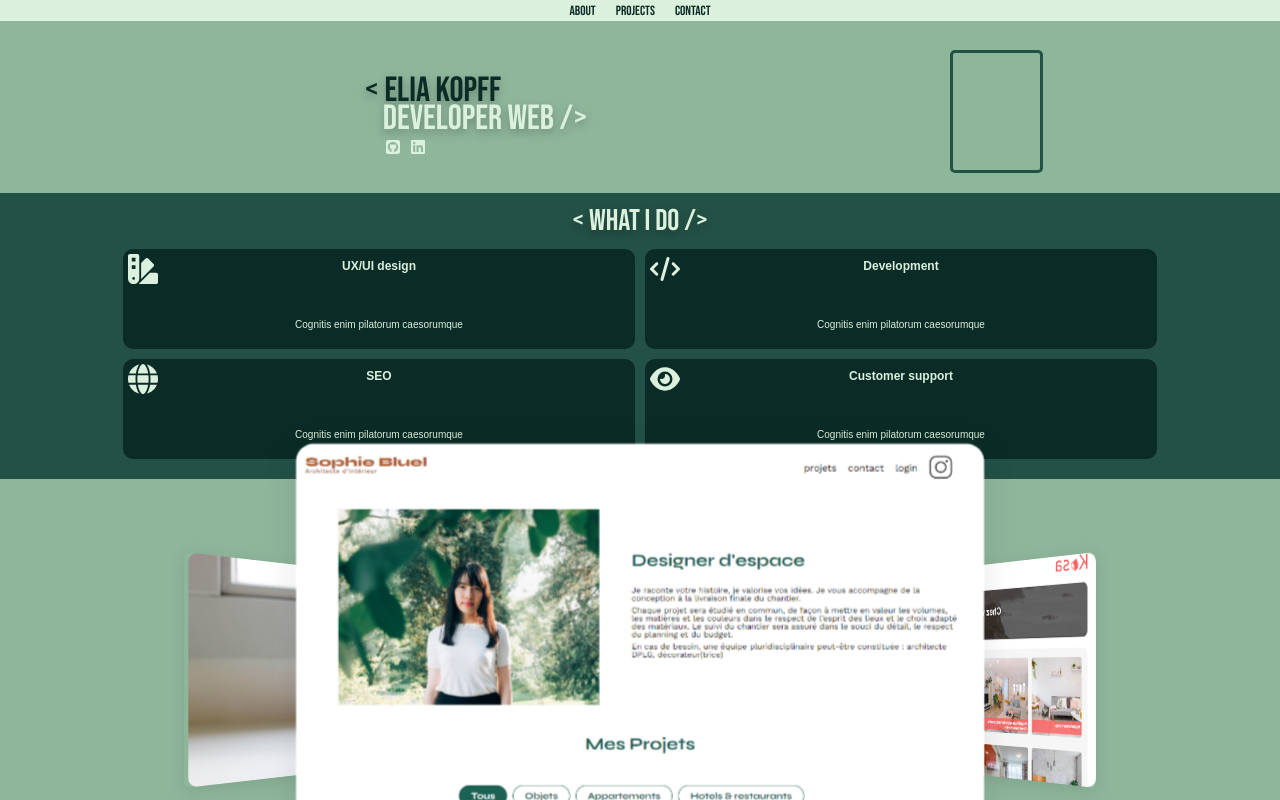
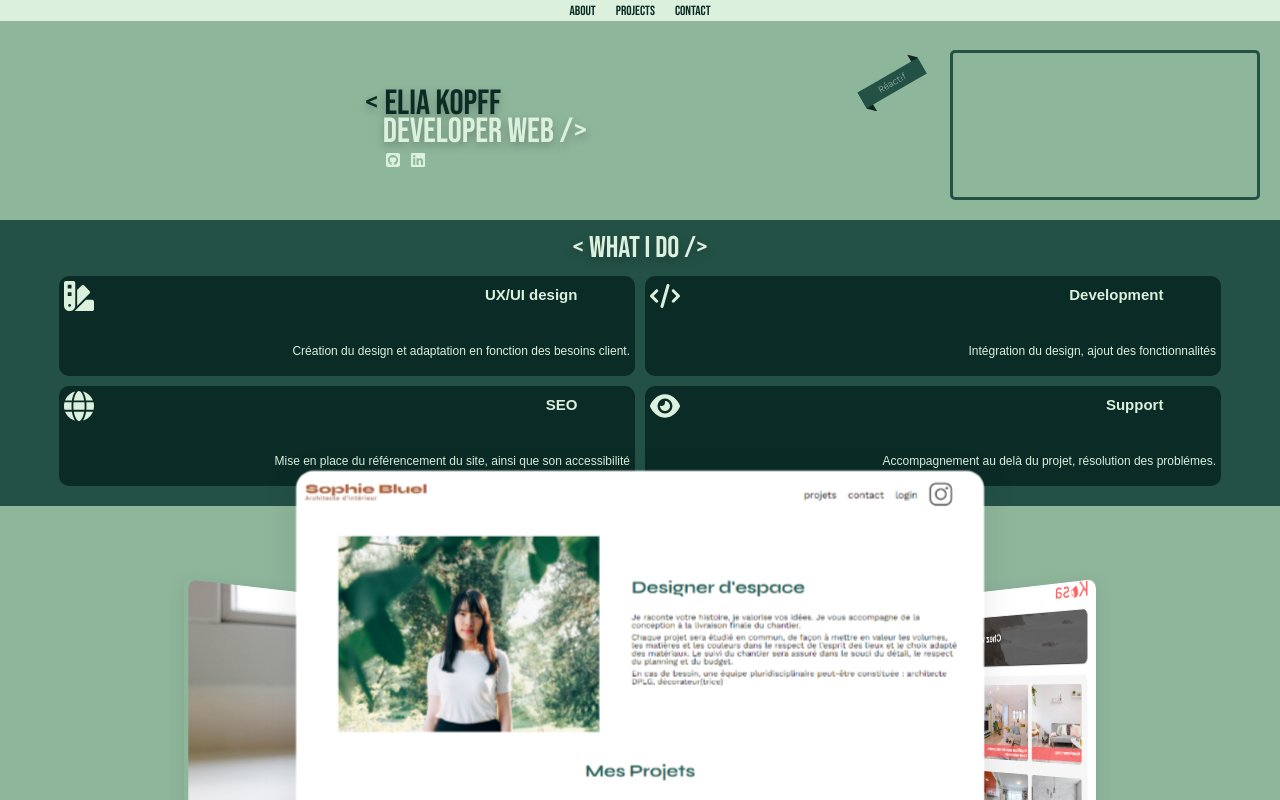
Before and after one commit to littlekanine/Portefolio_Next_gen, a Next.js app in the folder portefolio/: page / in a window 1280 px wide. Built offline with nearby package versions, Linux system fonts and the light colour scheme; a web font is replaced by a local one.

Commit message:
add text on card / start work on ribbon

```diff
--- a/portefolio/src/app/component/cards/card.js
+++ b/portefolio/src/app/component/cards/card.js
@@ -5,7 +5,7 @@ const Card = ({ iconSrc, title, text, altText = 'Icon', width = 30, height = 30
 	return (
 		<div className="card flex center align-center relative column">
 			<FontAwesomeIcon className="icon absolute" icon={iconSrc} style={{ width, height }} alt={altText} />
-			<div className="flex column align-center titleDescription">
+			<div className=" absolute titleDescription">
 				<h3 className="flex center align-center">{title}</h3>
 			</div>
 			<div className="flex center align-center descritpion">
--- a/portefolio/src/app/component/cards/card.scss
+++ b/portefolio/src/app/component/cards/card.scss
@@ -1,7 +1,7 @@
 @use '../../vendors/variable.scss' as *;
 
 .card {
-	width: 40%;
+	width: 45%;
 	height: 100px;
 	background-color: $vertNoire;
 	border-radius: 10px;
@@ -13,11 +13,16 @@
 	}
 
 	.titleDescription {
+		top: 0;
+		right: 10%;
 		padding-top: 10px;
 		height: 50%;
 	}
 
 	.descritpion {
+		position: absolute;
+		bottom: 0;
+		right: 0;
 		color: $vertClaire;
 		height: 50%;
 		font-size: 10px;
@@ -25,10 +30,14 @@
 
 	h3 {
 		color: $vertClaire;
-		font-size: 12px;
+		font-size: 15px;
+		font: 300;
 	}
 
 	p {
 		color: $vertClaire;
+		padding: 5px;
+		font-weight: 100;
+		font-size: 12px;
 	}
 }
--- a/portefolio/src/app/component/carroussel/carroussel.js
+++ b/portefolio/src/app/component/carroussel/carroussel.js
@@ -1,10 +1,10 @@
-'use client';
+"use client";
 
-import './carroussel.scss';
-import { useState, useRef, useEffect } from 'react';
-import { motion } from 'framer-motion';
-import CardProjectPhone from '../cardProjectPhone/cardProjectPhone';
-import projectsData from '../../data/projectsData.json';
+import "./carroussel.scss";
+import { useState, useRef, useEffect } from "react";
+import { motion } from "framer-motion";
+import CardProjectPhone from "../cardProjectPhone/cardProjectPhone";
+import projectsData from "../../data/projectsData.json";
 
 const Carrousel = () => {
     const [openedProjectIndex, setOpenedProjectIndex] = useState(null);
@@ -31,7 +31,7 @@ const Carrousel = () => {
             prevSlide();
         }
 
-		setTimeout(() => setIsAnimating(false), 500); // Empêche trop de swipes rapides
+        setTimeout(() => setIsAnimating(false), 500);
     };
 
     const nextSlide = () => {
@@ -47,12 +47,7 @@ const Carrousel = () => {
     return (
         <div className="flex center column">
             <div className="icon-cards mt-30 flex column" ref={carouselRef} onTouchStart={handleTouchStart} onTouchEnd={handleTouchEnd}>
-				<motion.div
-					className="icon-cards__content flex  column"
-					style={{ transformStyle: 'preserve-3d' }}
-					animate={{ rotateY: -currentIndex * 120 }}
-					transition={{ type: 'spring', stiffness: 100, damping: 20 }}
-				>
+                <motion.div className="icon-cards__content flex  column" style={{ transformStyle: "preserve-3d" }} animate={{ rotateY: -currentIndex * 120 }} transition={{ type: "spring", stiffness: 100, damping: 20 }}>
                     {projectsData.map((project, index) => (
                         <motion.div className="flex icon-cards__item" key={index} style={{ transform: `rotateY(${index * 120}deg) translateZ(35vw)` }}>
                             <CardProjectPhone
@@ -63,8 +58,8 @@ const Carrousel = () => {
                                 gitHubSite={project.gitHubSite}
                                 description={project.description}
                                 isOpen={openedProjectIndex === index}
-								onClick={() => setOpenedProjectIndex(index)}
-								onClose={() => setOpenedProjectIndex(null)}
+                                onClick={() => setOpenedProjectIndex(openedProjectIndex === index ? null : index)}
+                                // onClose={() => setOpenedProjectIndex(null)}
                             />
                         </motion.div>
                     ))}
--- a/portefolio/src/app/pages/homePage/homePage.js
+++ b/portefolio/src/app/pages/homePage/homePage.js
@@ -1,11 +1,11 @@
-import './homePage.scss';
-import { FontAwesomeIcon } from '@fortawesome/react-fontawesome';
-import { faSquareGithub, faLinkedin, faJs } from '@fortawesome/free-brands-svg-icons';
-import { faSwatchbook, faCode, faGlobe, faEye } from '@fortawesome/free-solid-svg-icons';
-import Card from '@/app/component/cards/card';
-import Carrousel from '@/app/component/carroussel/carroussel';
-import Image from 'next/image';
-import FormContact from '@/app/component/formcontact/formContact';
+import "./homePage.scss";
+import { FontAwesomeIcon } from "@fortawesome/react-fontawesome";
+import { faSquareGithub, faLinkedin, faJs } from "@fortawesome/free-brands-svg-icons";
+import { faSwatchbook, faCode, faGlobe, faEye } from "@fortawesome/free-solid-svg-icons";
+import Card from "@/app/component/cards/card";
+import Carrousel from "@/app/component/carroussel/carroussel";
+import Image from "next/image";
+import FormContact from "@/app/component/formcontact/formContact";
 
 const HomePage = () => {
     return (
@@ -22,19 +22,22 @@ const HomePage = () => {
                         <FontAwesomeIcon icon={faLinkedin} className="custom-icon linkedin absolute" />
                     </div>
                 </div>
-				<div className="photo width25">
+                <div className="photo width25 relative flex center align-center">
+                    <div className="ribbon absolute">
+                        <span>Réactif</span>
+                    </div>
                     <div className=" flex center align-center cadre"></div>
                 </div>
             </div>
             <div className="what widthFull flex  column gap10">
                 <h2 className="flex center shadow">&lt; What I do /&gt;</h2>
                 <div className="flex center align-center row gap10">
-					<Card iconSrc={faSwatchbook} title={'UX/UI design'} text={'Cognitis enim pilatorum caesorumque '} />
-					<Card iconSrc={faCode} title={'Development'} text={'Cognitis enim pilatorum caesorumque  '} />
+                    <Card iconSrc={faSwatchbook} title={"UX/UI design"} text={"Création du design et adaptation en fonction des besoins client."} />
+                    <Card iconSrc={faCode} title={"Development"} text={"Intégration du design, ajout des fonctionnalités"} />
                 </div>
                 <div className="flex center align-center row gap10">
-					<Card iconSrc={faGlobe} title={'SEO'} text={'Cognitis enim pilatorum caesorumque  '} />
-					<Card iconSrc={faEye} title={'Customer support'} text={'Cognitis enim pilatorum caesorumque  '} />
+                    <Card iconSrc={faGlobe} title={"SEO"} text={"Mise en place du référencement du site, ainsi que son accessibilité"} />
+                    <Card iconSrc={faEye} title={"Support"} text={"Accompagnement au delà du projet, résolution des problémes."} />
                 </div>
             </div>
             <div className="projects widthFull column gap10">
--- a/portefolio/src/app/pages/homePage/homePage.scss
+++ b/portefolio/src/app/pages/homePage/homePage.scss
@@ -36,9 +36,39 @@
 
     .photo {
         padding-top: 30px;
+        /* HTML: <div class="ribbon">Your text content</div> */
+        .ribbon {
+
+            font-size: 10px;
+            font-weight: bold;
+            color: #fff;
+            transform: rotate(-30deg);
+        }
+        .ribbon {
+            --d: 0.8em; /* the depth */
+            top: 35%;
+            left: -30%;
+            translate: 0 -50%;
+            // inset-inline: calc(28 * var(--d));
+            padding-block: var(--d);
+            line-height: 1.8;
+            clip-path: polygon(0 var(--d), calc(100% - var(--d)) var(--d), calc(100% - var(--d)) 0, 100% var(--d), 100% calc(100% - var(--d)), var(--d) calc(100% - var(--d)), var(--d) 100%, 0 calc(100% - var(--d)));
+            border-image: conic-gradient(#0008 0 0) 50% / var(--d);
+            background-color: $vertFonce; /* the main color */
+            padding-left: 20px;
+            padding-right: 20px;
+
+            span {
+                font-family: 'karla', sans-serif;
+                font-size: 10px;
+                color: $vertClaire;
+                font-weight: 100;
+            }
+        }
+
         .cadre {
-            width: 93px;
-            height: 123px;
+            width: 100%;
+            height: 150px;
             border: 3px solid $vertFonce;
             border-radius: 5px;
         }
```
Lines whose indentation alone changed are shown as unchanged.
